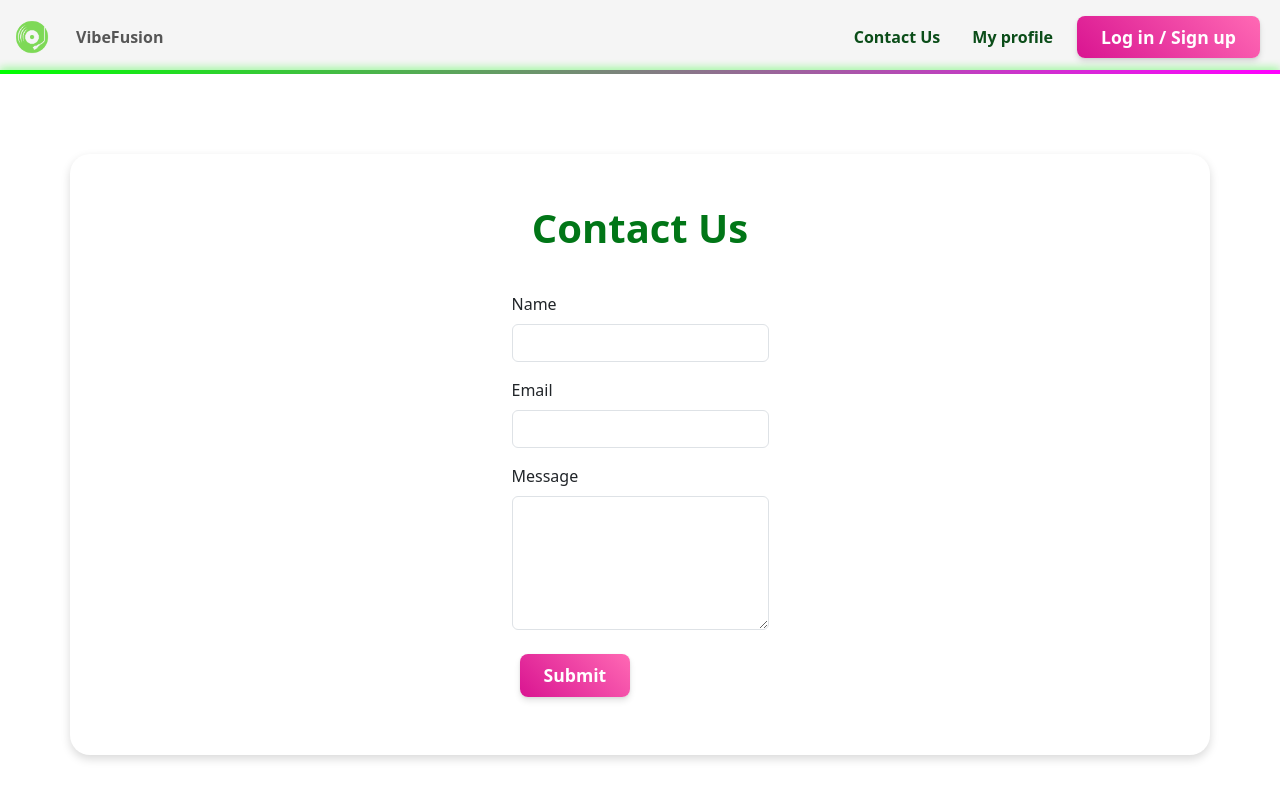
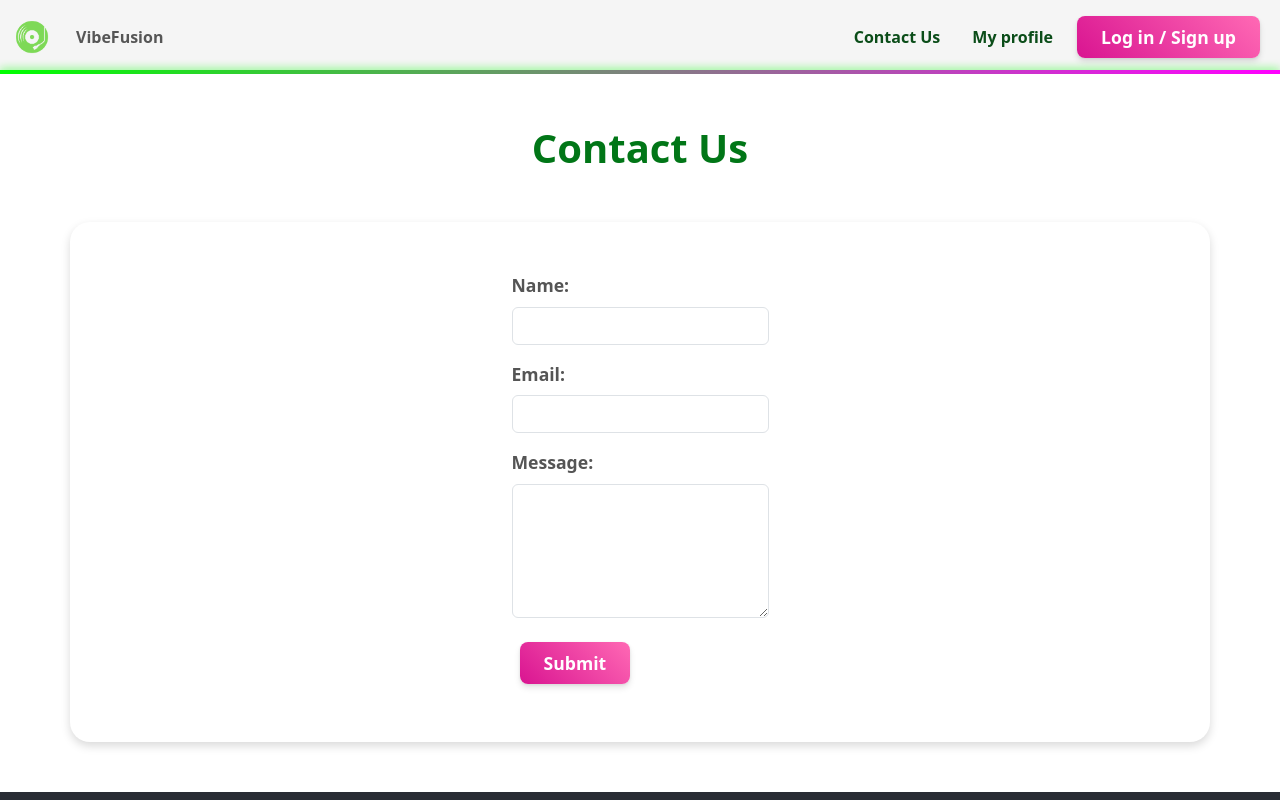
Before and after one commit to morgharrisx/fullstack-3, a React (Create React App) app in the folder frontend/: page /contact in a window 1280 px wide. Shown: the top 800 px of the page. Built offline with nearby package versions, Linux system fonts and the light colour scheme; the HTML template or start-up script is replaced by a standard one.

Commit message:
contact us title moved outside of container, margin added to top and bottom

```diff
--- a/frontend/src/ContactForm/ContactForm.css
+++ b/frontend/src/ContactForm/ContactForm.css
@@ -1,7 +1,8 @@
 .contact-form-title {
   font-size: 2.5rem;
   text-align: center;
-  margin-bottom: 40px;
+  margin-top: 50px;
+  margin-bottom: 50px;
   font-weight: bold;
   color: #017617;
 }
@@ -17,6 +18,11 @@
   justify-content: center;
   align-items: center;
   text-align: justify;
-  margin-top: 80px;
-  margin-bottom: 80px;
+  margin-top: 50px;
+  margin-bottom: 50px;
 }
+
+.mb-3 {
+    font-size: 1.1rem;
+    color: #555;
+}
--- a/frontend/src/ContactForm/ContactForm.jsx
+++ b/frontend/src/ContactForm/ContactForm.jsx
@@ -65,12 +65,14 @@ const ContactForm = () => {
   };
 
   return (
+    <>
+      <h2 className="contact-form-title">Contact Us</h2>
       <Container className="contact-form-container">
-      <h2 className="contact-form-title">Contact Us</h2>
         <Form onSubmit={handleSubmit}>
-
           <Form.Group className="mb-3">
-          <Form.Label htmlFor="name">Name</Form.Label>
+            <Form.Label htmlFor="name">
+              <strong>Name:</strong>
+            </Form.Label>
             <Form.Control
               type="text"
               className={`form-control ${formErrors.name ? 'is-invalid' : ''}`}
@@ -78,14 +80,16 @@ const ContactForm = () => {
               value={name}
               onChange={(e) => {
                 setName(e.target.value);
-              setFormErrors({ ...formErrors, name: '' }); // Clear error on change
+                setFormErrors({ ...formErrors, name: '' });
               }}
             />
             {formErrors.name && <div className="invalid-feedback">{formErrors.name}</div>}
           </Form.Group>
 
           <Form.Group className="mb-3">
-          <Form.Label htmlFor="email">Email</Form.Label>
+            <Form.Label htmlFor="email">
+              <strong>Email:</strong>
+            </Form.Label>
             <Form.Control
               type="email"
               className={`form-control ${formErrors.email ? 'is-invalid' : ''}`}
@@ -93,14 +97,16 @@ const ContactForm = () => {
               value={email}
               onChange={(e) => {
                 setEmail(e.target.value);
-              setFormErrors({ ...formErrors, email: '' }); // Clear error on change
+                setFormErrors({ ...formErrors, email: '' });
               }}
             />
             {formErrors.email && <div className="invalid-feedback">{formErrors.email}</div>}
           </Form.Group>
 
           <Form.Group className="mb-3">
-          <Form.Label htmlFor="message">Message</Form.Label>
+            <Form.Label htmlFor="message">
+              <strong>Message:</strong>
+            </Form.Label>
             <Form.Control
               as="textarea"
               className={`form-control ${formErrors.message ? 'is-invalid' : ''}`}
@@ -109,7 +115,7 @@ const ContactForm = () => {
               value={message}
               onChange={(e) => {
                 setMessage(e.target.value);
-              setFormErrors({ ...formErrors, message: '' }); // Clear error on change
+                setFormErrors({ ...formErrors, message: '' });
               }}
             />
             {formErrors.message && <div className="invalid-feedback">{formErrors.message}</div>}
@@ -121,6 +127,7 @@ const ContactForm = () => {
           <ReusableButton color="pink" text="Submit" size="lg" onClick={handleSubmit}/>
         </Form>
       </Container>
+    </>
   );
 };
 
```
Lines whose indentation alone changed are shown as unchanged.
